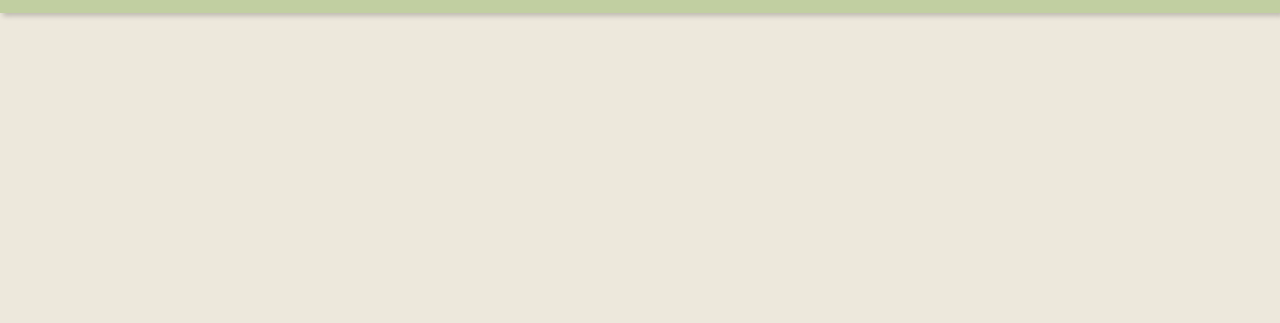
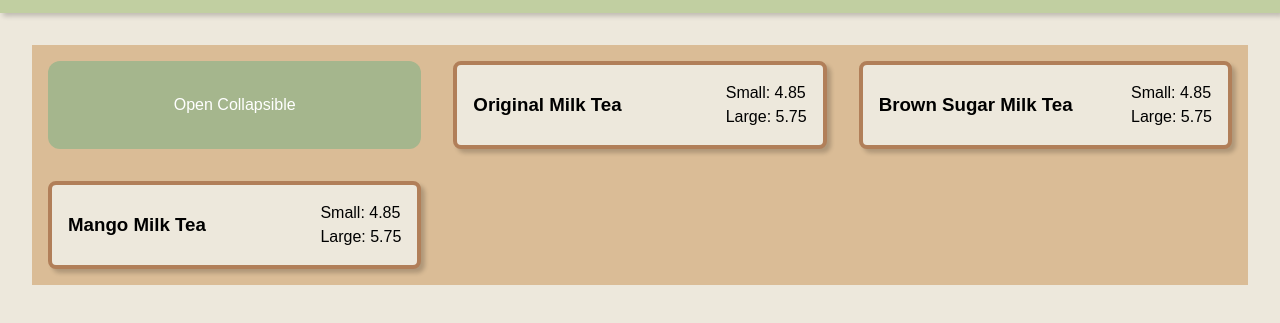
Before and after one commit to mannguyen25/Restaurant-Page, a website built with webpack: page public/index.html in a window 1280 px wide. Shown: the part 69-392 px from the top of the page. Built offline with nearby package versions, Linux system fonts and the light colour scheme; a web font is replaced by a local one.

Commit message:
added menu card for each drink and setup a collapsable menu that will need some modifying

```diff
--- /dev/null
+++ b/src/components/menu.js
@@ -0,0 +1,43 @@
+import '../styles/menu.css';
+
+const items = [
+    {name: 'Original Milk Tea', price: {sm: 4.85, lg: 5.75}, category: 'Classic Milk Tea'},
+    {name: 'Brown Sugar Milk Tea', price: {sm: 4.85, lg: 5.75}, category: 'Classic Milk Tea'},
+    {name: 'Mango Milk Tea', price: {sm: 4.85, lg: 5.75}, category: 'Classic Milk Tea'}
+]
+const Menu = (content) => {
+    const menu = document.createElement('div');
+    menu.classList.add('menu');
+
+    const createCard = (card) => {
+        const cardDiv = document.createElement('div');
+        cardDiv.classList.add('menu-card');
+        cardDiv.innerHTML = `
+            <h3>${card.name}</h3>
+            <div class="prices">
+                <span>Small: ${card.price.sm}</span>
+                <span>Large: ${card.price.lg}</span>
+            </div>
+        `;
+        return cardDiv;
+    }
+    const createSection = (() => {
+        const section = document.createElement('section');
+        section.classList.add('menu-section');
+        const collaspableBtn = document.createElement('button');
+        collaspableBtn.textContent = 'Open Collapsible';
+        collaspableBtn.type = 'button';
+        collaspableBtn.classList.add('collapsible');
+        section.appendChild(collaspableBtn);
+        items.forEach((item) => section.appendChild(createCard(item)));
+        collaspableBtn.addEventListener('click', () => {
+            [...section.children].slice(1).forEach((item) => item.style.display == 'none'? item.style.display = 'flex':item.style.display = 'none');
+        });
+        menu.appendChild(section);
+    })();
+    content.appendChild(menu);
+};
+
+// to do make item cards
+
+export default Menu;
--- a/src/components/navbar.js
+++ b/src/components/navbar.js
@@ -1,3 +1,5 @@
+import '../styles/navbar.css';
+
 const showSidebar = (sidebar) => {
     sidebar.style.display = 'flex';
 }
--- a/src/index.js
+++ b/src/index.js
@@ -1,5 +1,7 @@
-import './styles.css';
+import './styles/styles.css';
 import { showSidebar, hideSidebar } from './components/navbar';
+import Menu from './components/menu';
+
 // event handlers
 const menuBtn = document.getElementById('menuBtn');
 const closeMenuBtn = document.getElementById('closeMenuBtn');
@@ -11,3 +13,8 @@ closeMenuBtn.addEventListener('click', () => {
     const sidebar = document.querySelector('.sidebar');
     hideSidebar(sidebar);
 });
+
+
+// Load Menu
+const content = document.getElementById('content');
+const menu = Menu(content);
--- /dev/null
+++ b/src/styles/menu.css
@@ -0,0 +1,60 @@
+@media screen and (max-width: 400px) {
+    .menu-section {
+        grid-template-columns: repeat(auto-fill, minmax(200px, 1fr));
+        grid-gap: 1rem;
+    }
+    .menu-card {
+        padding: 1rem;
+        gap: 0.5rem
+    }
+}
+
+@media screen and (min-width: 400px) {
+    .menu-section {
+        grid-template-columns: repeat(auto-fill, minmax(300px, 1fr));
+        grid-gap: 2rem;
+    }
+    .menu-card {
+        padding: 1rem;
+        gap: 1rem
+    }
+}
+
+.menu {
+    padding: 2rem;
+}
+.menu-section {
+    display: grid;
+    background-color: rgb(218, 188, 150);
+    padding: 1rem;
+}
+
+.menu-card {
+    display: flex;
+    background-color: var(--tertiary-color);
+    align-items: center;
+    border-radius: 0.5rem;
+    border: 4px solid var(--secondary-color);
+    box-shadow: 4px 4px 4px rgba(0, 0, 0, 0.2);
+    & h3 {
+        flex: 1;
+    }
+}
+
+.prices{
+    display: grid;
+    grid-template-rows: repeat(2, 1fr);
+}
+
+.collapsible {
+    background-color: var(--contrast-color);
+    color: white;
+    cursor: pointer;
+    border-radius: 12px;
+    border: none;
+    outline: none;
+    min-height: 80px;
+    &:hover{
+        background-color: var(--secondary-color);
+    }
+}
--- a/src/styles.css
+++ b/src/styles/navbar.css
@@ -1,79 +1,4 @@
-/* 1. Use a more-intuitive box-sizing model */
-*, *::before, *::after {
-    box-sizing: border-box;
-  }
-
-  /* 2. Remove default margin */
-  * {
-    margin: 0;
-    padding: 0;
-  }
-
-  body {
-    /* 3. Add accessible line-height */
-    line-height: 1.5;
-    /* 4. Improve text rendering */
-    -webkit-font-smoothing: antialiased;
-  }
-
-  /* 5. Improve media defaults */
-  img, picture, video, canvas, svg {
-    display: block;
-    max-width: 100%;
-  }
-
-  /* 6. Inherit fonts for form controls */
-  input, button, textarea, select {
-    font: inherit;
-  }
-
-  /* 7. Avoid text overflows */
-  p, h1, h2, h3, h4, h5, h6 {
-    overflow-wrap: break-word;
-  }
-
-  /* 8. Improve line wrapping */
-  p {
-    text-wrap: pretty;
-  }
-  h1, h2, h3, h4, h5, h6 {
-    text-wrap: balance;
-  }
-
-  /*
-    9. Create a root stacking context
-  */
-  #root, #__next {
-    isolation: isolate;
-  }
-
-  body {
-    /* variables */
-    --primary-color: #C1CFA1;
-    --secondary-color: #B17F59;
-    --contrast-color: #A5B68D;
-    --tertiary-color: #EDE8DC;
-    --font-color: #333;
-    min-height: 100vh;
-    overflow-x: hidden;
-    background-color: var(--tertiary-color);
-    font-family: "Funnel Sans", sans-serif;
-    font-optical-sizing: auto;
-    font-size: 16px;
-  }
-
-  @media only screen and (max-width: 480px) {
-    header {
-      padding: 0.5rem 1rem;
-    }
-  }
-
-  @media screen and (min-width: 768px) {
-    header {
-      padding: 1rem 2rem;
-    }
-  }
-  header {
+header {
     display: flex;
     background-color: var(--primary-color);
     box-shadow: 3px 3px 5px rgba(0,0,0,0.2);
--- /dev/null
+++ b/src/styles/styles.css
@@ -0,0 +1,75 @@
+/* 1. Use a more-intuitive box-sizing model */
+*, *::before, *::after {
+    box-sizing: border-box;
+  }
+
+  /* 2. Remove default margin */
+  * {
+    margin: 0;
+    padding: 0;
+  }
+
+  body {
+    /* 3. Add accessible line-height */
+    line-height: 1.5;
+    /* 4. Improve text rendering */
+    -webkit-font-smoothing: antialiased;
+  }
+
+  /* 5. Improve media defaults */
+  img, picture, video, canvas, svg {
+    display: block;
+    max-width: 100%;
+  }
+
+  /* 6. Inherit fonts for form controls */
+  input, button, textarea, select {
+    font: inherit;
+  }
+
+  /* 7. Avoid text overflows */
+  p, h1, h2, h3, h4, h5, h6 {
+    overflow-wrap: break-word;
+  }
+
+  /* 8. Improve line wrapping */
+  p {
+    text-wrap: pretty;
+  }
+  h1, h2, h3, h4, h5, h6 {
+    text-wrap: balance;
+  }
+
+  /*
+    9. Create a root stacking context
+  */
+  #root, #__next {
+    isolation: isolate;
+  }
+
+  body {
+    /* variables */
+    --primary-color: #C1CFA1;
+    --secondary-color: #B17F59;
+    --contrast-color: #A5B68D;
+    --tertiary-color: #EDE8DC;
+    --font-color: #333;
+    min-height: 100vh;
+    overflow-x: hidden;
+    background-color: var(--tertiary-color);
+    font-family: "Funnel Sans", sans-serif;
+    font-optical-sizing: auto;
+    font-size: 16px;
+  }
+
+  @media only screen and (max-width: 480px) {
+    header {
+      padding: 0.5rem 1rem;
+    }
+  }
+
+  @media screen and (min-width: 768px) {
+    header {
+      padding: 1rem 2rem;
+    }
+  }
```
